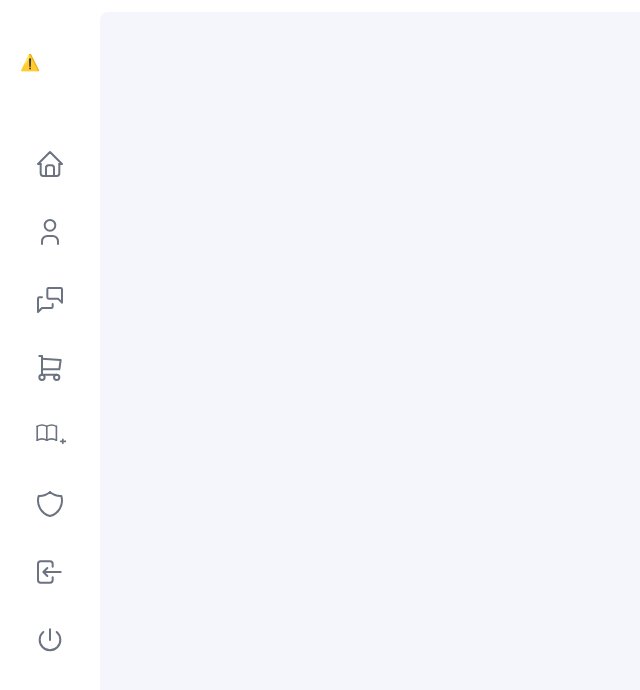
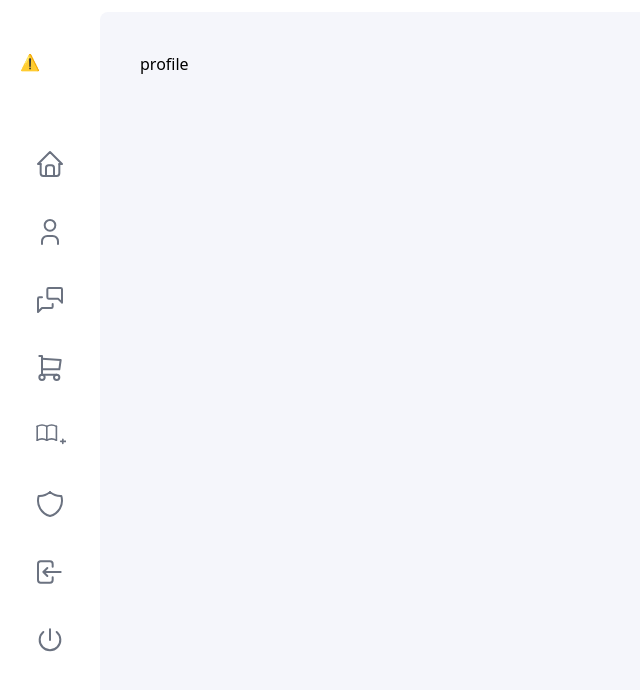
Before and after one commit to aushamim/Library-Management-System-Client, a React (Create React App) app: page /user in a window 1280 px wide. Shown: the top 690 px of the page, without its empty margins (0-640 px from the left). Built offline with nearby package versions, Linux system fonts and the light colour scheme; no server answers.

Commit message:
Added User Route

```diff
--- a/src/App.js
+++ b/src/App.js
@@ -4,6 +4,7 @@
 import Home from "./Pages/Home/Home";
 import Login from "./Pages/Login/Login";
 import Cart from "./Pages/Cart/Cart";
+import Profile from "./Pages/Profile/Profile";
 
 function App() {
   return (
@@ -16,6 +17,7 @@
           <Route path="/" element={<Home></Home>} />
           <Route path="/login" element={<Login></Login>} />
           <Route path="/cart" element={<Cart></Cart>} />
+          <Route path="/user" element={<Profile></Profile>} />
         </Routes>
       </div>
     </div>
--- /dev/null
+++ b/src/Pages/Profile/Profile.js
@@ -0,0 +1,7 @@
+import React from "react";
+
+const Profile = () => {
+  return <div>profile</div>;
+};
+
+export default Profile;
```
